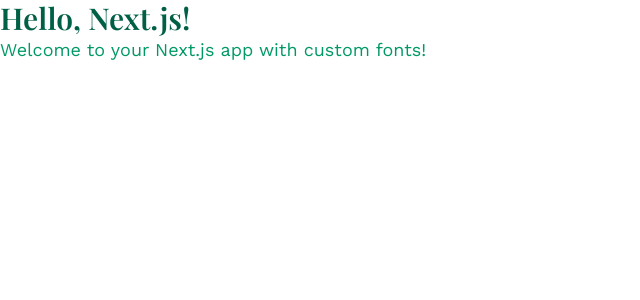
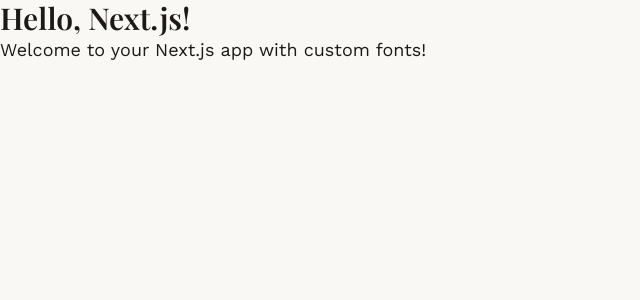
Before and after one commit to JuanTorres93/outfit-assistant, a Next.js app: page / in a window 1280 px wide. Shown: the top 300 px of the page, without its empty margins (0-640 px from the left). Built offline with nearby package versions, Linux system fonts and the light colour scheme; a web font is replaced by a local one.

Commit message:
chore: configure color design tokens

```diff
--- a/src/app/globals.css
+++ b/src/app/globals.css
@@ -1,6 +1,20 @@
 @import 'tailwindcss';
 
 @theme inline {
+  /* Colors */
+  --color-background: #faf8f5;
+  --color-surface: #ffffff;
+  --color-surface-muted: #f0ebe3;
+  --color-border: #e8e2d9;
+
+  --color-text: #1c1917;
+  --color-text-muted: #78716c;
+  --color-text-light: #faf8f5;
+
+  --color-cta: #c07b58;
+
+  --color-success: #7a9170;
+
   /* Fonts */
   --font-display: var(--font-display);
   --font-body: var(--font-body);
--- a/src/app/layout.tsx
+++ b/src/app/layout.tsx
@@ -21,7 +21,9 @@
 export default function RootLayout({ children }: { children: React.ReactNode }) {
   return (
     <html lang="en">
-      <body className={`${fontBody.className} ${fontDisplay.variable}`}>{children}</body>
+      <body className={`${fontBody.className} ${fontDisplay.variable} text-text bg-background`}>
+        {children}
+      </body>
     </html>
   );
 }
--- a/src/app/page.tsx
+++ b/src/app/page.tsx
@@ -1,9 +1,9 @@
 export default function Page() {
   return (
     <div>
-      <h1 className="text-3xl font-semibold text-emerald-800 font-display">Hello, Next.js!</h1>
+      <h1 className="text-3xl font-semibold  font-display">Hello, Next.js!</h1>
 
-      <p className="text-lg text-emerald-600">Welcome to your Next.js app with custom fonts!</p>
+      <p className="text-lg ">Welcome to your Next.js app with custom fonts!</p>
     </div>
   );
 }
```
